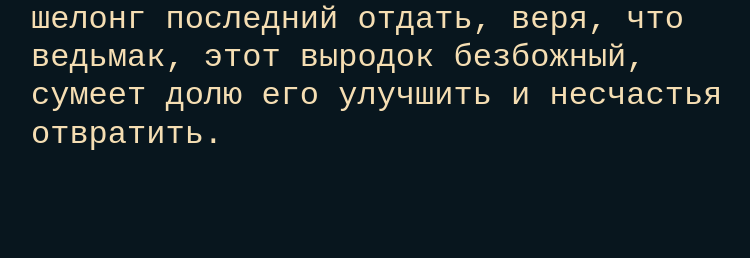
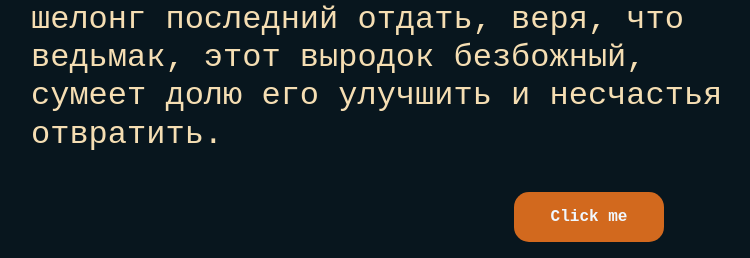
Before and after one commit to RybiyGlaz/my-_first_website, a PHP site: page / in a window 1280 px wide. Shown: the part 1388-1646 px from the top of the page, without its empty margins (51-801 px from the left). Before the commit the page ends 1538 px from the top, so only its background shows below. Run offline with PHP 8.4, Linux system fonts and the light colour scheme.

Commit message:
Initial commit

```diff
--- a/css/style.css
+++ b/css/style.css
@@ -30,6 +30,22 @@ body {
 .title_photo {
     text-align: center;
 }
+.button_js {
+    text-align: center;
+}
+#myButton {
+    border:none;
+    border-radius: 15px;
+    width: 150px;
+    height: 50px;
+    background-color: chocolate;
+    color: aliceblue;
+    font-weight: bold;
+}
+#demo img {
+    margin-top: 20px;
+    width: 25%;
+}
 .row {
 }
 .col-8 {
--- a/index.html
+++ b/index.html
@@ -47,6 +47,15 @@
             </div>
         </div>
     </div>
+    <div class ="container">
+        <div class="row">
+            <div class="button_js col-12">
+                <button id="myButton">Click me</button>
+                <p id ="demo"></p>
+            </div>
+        </div>
+    </div>
+    <script type="text/javascript" src="js/script.js"></script>
 </body>
 
 </html>
--- /dev/null
+++ b/js/script.js
@@ -0,0 +1,15 @@
+var count = 0;
+
+document.getElementById("myButton").onclick = function() {
+    count++;
+    if (count % 2 == 0) {
+        document.getElementById("demo").innerHTML = ""; // Очищаем содержимое элемента с id="demo"
+    } else {
+        // Создаем новый элемент img
+        var img = document.createElement("img");
+        // Устанавливаем источник изображения
+        img.src = "https://kg-portal.ru/img/83874/main_2x.jpg"; // Ошибка: здесь должно быть img.src, а не img.scr
+        // Добавляем изображение в параграф
+        document.getElementById("demo").appendChild(img);
+    }
+}
```
